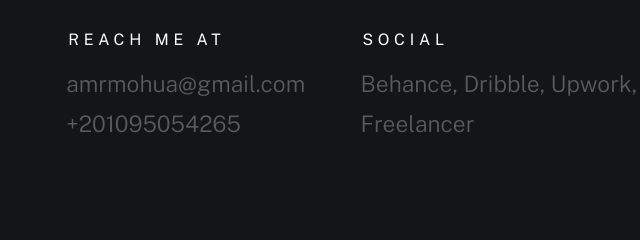
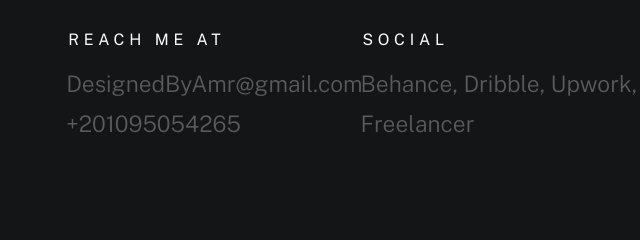
Before and after one commit to lmaospyd/AmrDesigns, a plain HTML site: page index.html in a window 1280 px wide. Shown: the part 5408-5648 px from the top of the page, 5-645 px from the left. Drawn offline with nearby package versions, Linux system fonts and the light colour scheme; a web font is replaced by a local one.

Commit message:
Update index.html

```diff
--- a/index.html
+++ b/index.html
@@ -574,7 +574,7 @@
                     <div class="column lg-3 md-5 tab-6 stack-on-550 contact-block">
                         <h3 class="text-pretitle">Reach me at</h3>
                         <p class="contact-links">
-                            <a href="mailto:amrmohua@gmail.com" class="mailtoui">amrmohua@gmail.com</a> <br>
+                            <a href="mailto:DesignedByAmr@gmail.com" class="mailtoui">DesignedByAmr@gmail.com</a> <br>
                             <a href="tel:+201095054265">+201095054265</a>
                         </p>
                     </div>
@@ -588,7 +588,7 @@
                         </ul>
                     </div>
                     <div class="column lg-4 md-12 contact-block">
-                        <a href="mailto:amrmohua@gmail.com" class="mailtoui btn btn--medium u-fullwidth contact-btn">Say Hello.</a>
+                        <a href="mailto:DesignedByAmr@gmail.com" class="mailtoui btn btn--medium u-fullwidth contact-btn">Say Hello.</a>
                     </div>
                 </div> <!-- end contact-bottom -->
 
```
